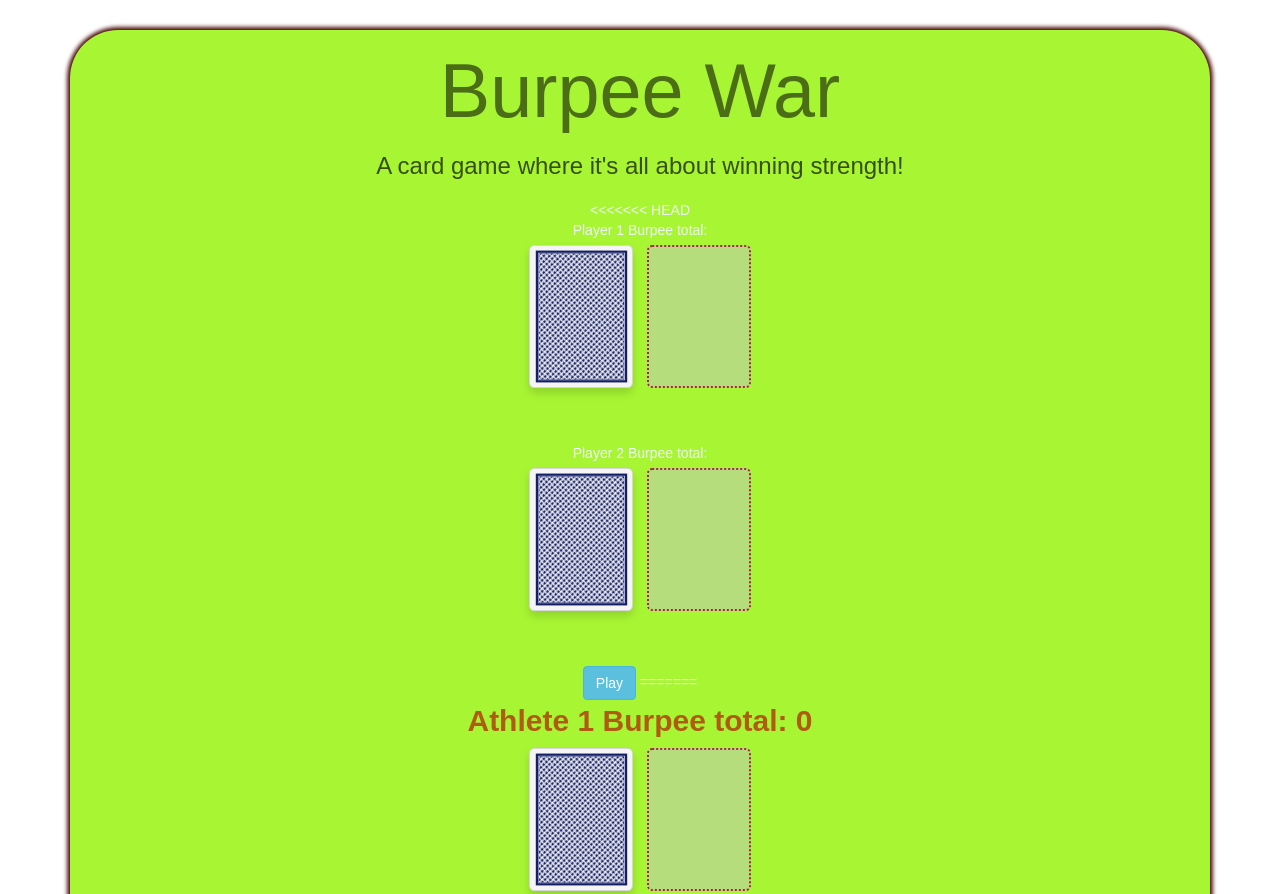
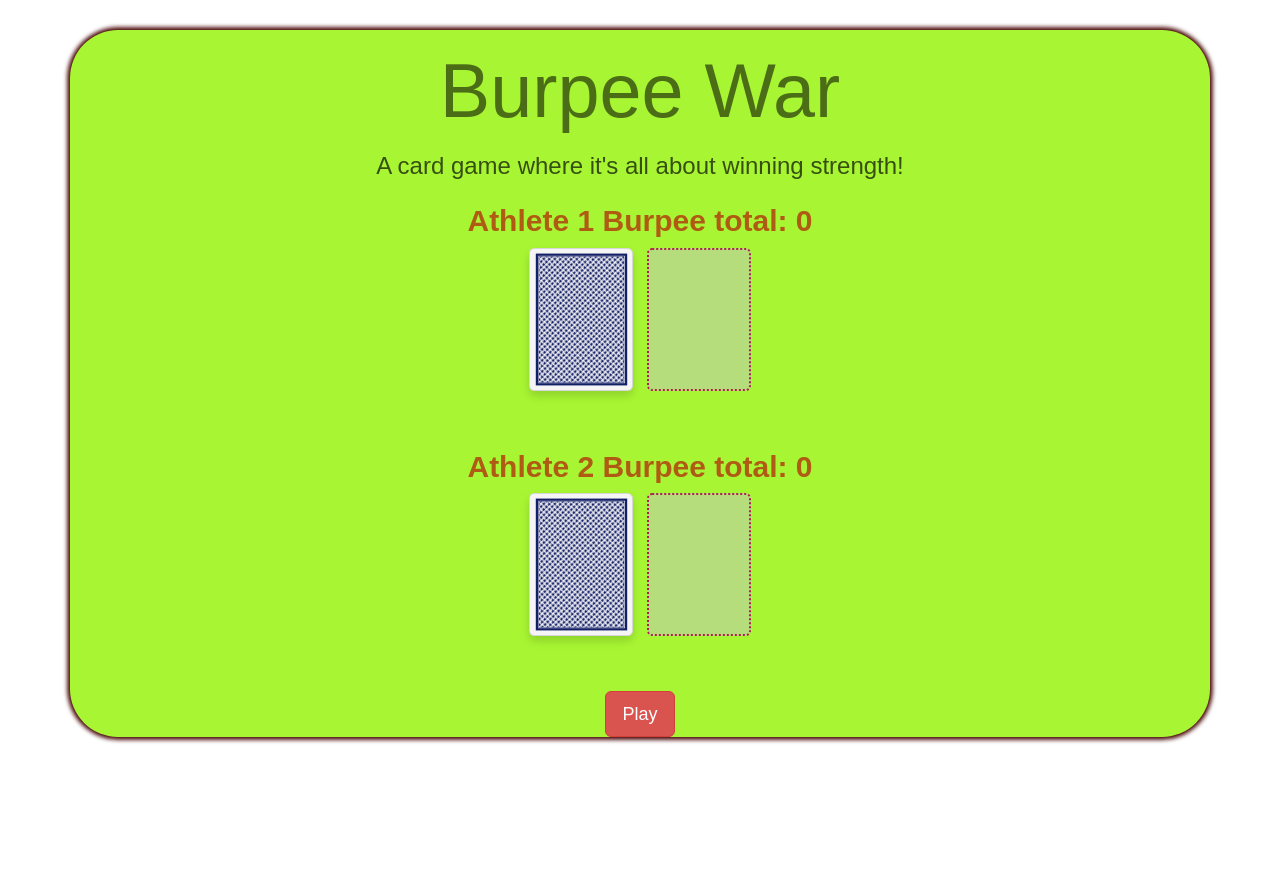
Before and after one commit to MBJaeger/war, a plain HTML site: page index.html in a window 1280 px wide. Shown: the top 894 px of the page. After the commit the page ends 800 px from the top, so only its background shows below. Drawn offline with nearby package versions, Linux system fonts and the light colour scheme; a web font is replaced by a local one.

Commit message:
add index update

```diff
--- a/index.html
+++ b/index.html
@@ -25,24 +25,6 @@
     </header>
     </head>
 
-<<<<<<< HEAD
-    <div>Player 1 Burpee total:<span id="message"></span></div>
-    <div id="pile1down" class="card back-blue large shadow"></div>
-    <div id="pile1up" class="card large outline"></div>
-
-
-    <br>
-    <div>Player 2 Burpee total:<span id="message"></span></div>
-    <div id="pile2down" class="card back-blue large shadow"></div>
-    <div id="pile2up" class="card large outline"></div>
-
-
-
-    <br>
-    <button id="playbtn"class="btn btn-info">Play</button>
-</body>
-</html>
-=======
     <div class="identifier">Athlete 1 Burpee total: <span class="identifier" id="score1"></span></div>
     <div id="deck1" class="card back-blue large shadow"></div>
     <div id="flipped1" class="card large outline"></div>
@@ -56,7 +38,6 @@
     <br>
     <button id='playBtn' type="button" class="btn btn-danger btn-lg" data-toggle="button" aria-pressed="false">Play</button>
     </div>
->>>>>>> master
 
 </body>
 
```
